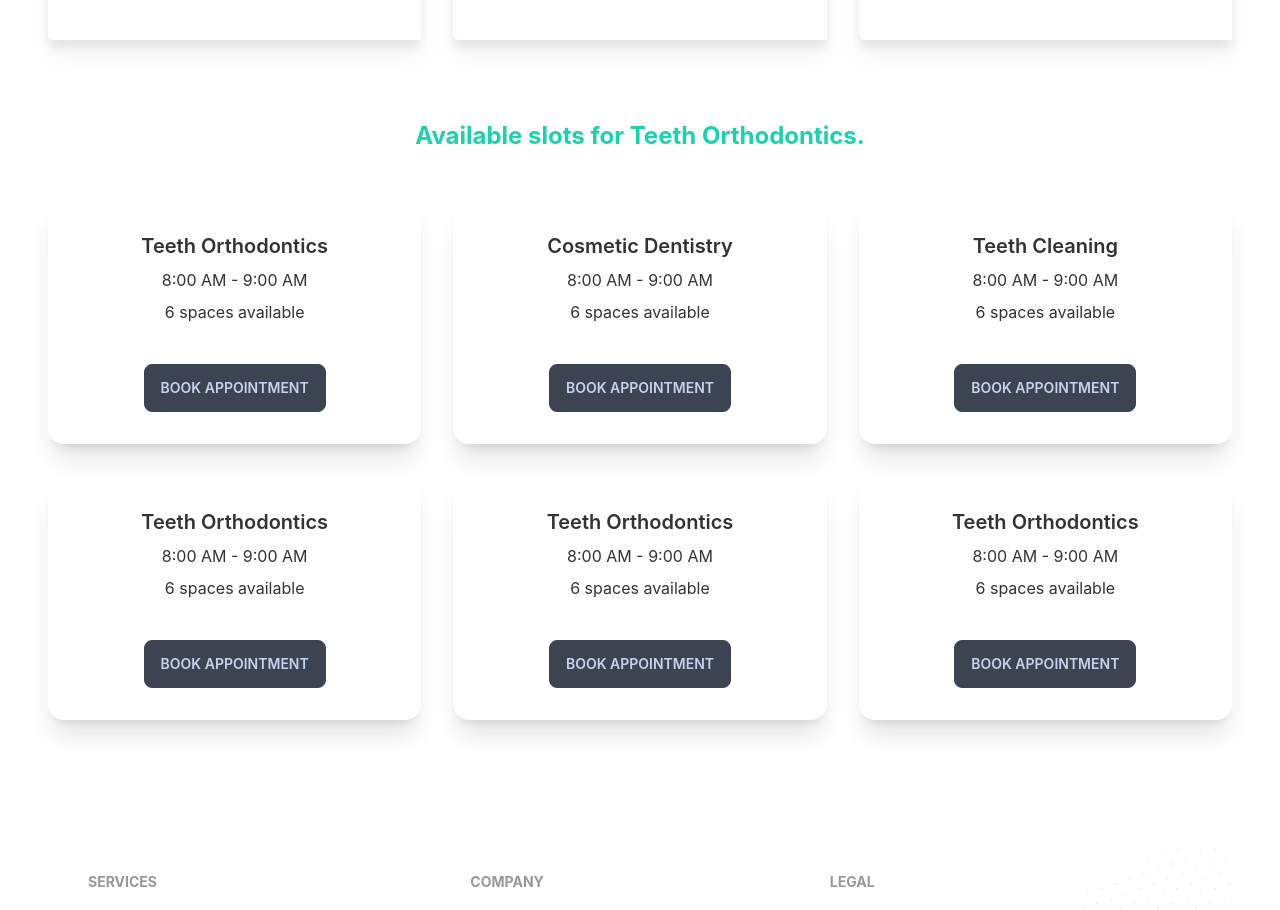
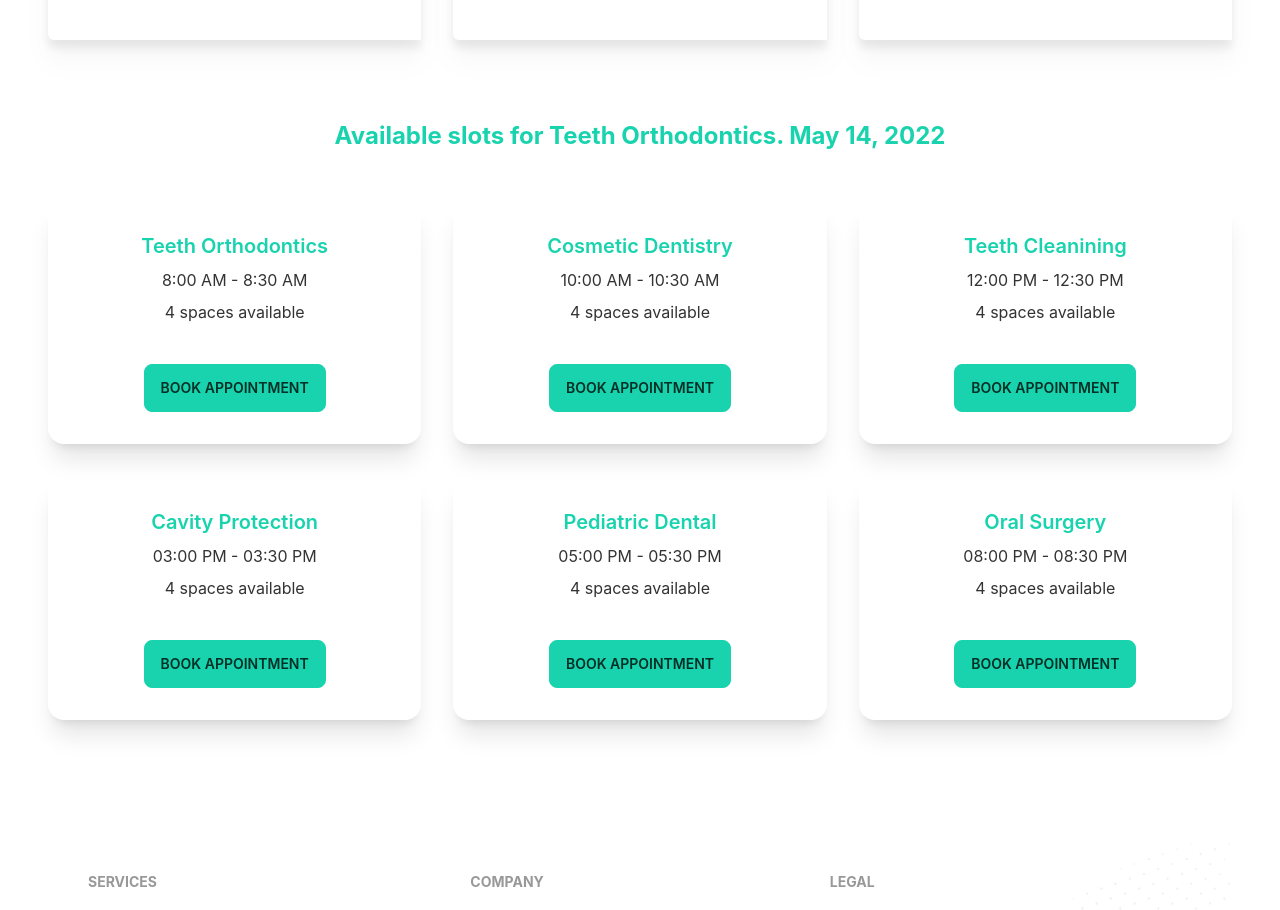
Before and after one commit to ssmdbayzid/doctor-portal, a React (Create React App) app: page /appointment in a window 1280 px wide. Shown: the part 1184-2094 px from the top of the page. Built offline with nearby package versions, Linux system fonts and the light colour scheme.

Commit message:
UI Complete

```diff
--- a/public/services.json
+++ b/public/services.json
@@ -3,72 +3,60 @@
     "_id": 1,
     "serviceName": "Teeth Orthodontics",
     "slot": [
-        "8:00 AM - 9:00 AM",
-        "9:00 AM - 10:00 AM",
-        "11:00 AM - 12:00 AM",
-        "12:00 PM - 1:00 PM",
-        "2:00 PM - 3:00 PM",
-        "4:00 PM - 5:00 PM"
+        "8:00 AM - 8:30 AM",
+        "8:30 AM - 9:00 AM",
+        "9:00 AM - 9:30 AM",
+        "9:30 AM - 10:00 AM"
     ]
 },
 {
     "_id": 2,
     "serviceName": "Cosmetic Dentistry",
     "slot": [
-        "8:00 AM - 9:00 AM",
-        "9:00 AM - 10:00 AM",
-        "11:00 AM - 12:00 AM",
-        "12:00 PM - 1:00 PM",
-        "2:00 PM - 3:00 PM",
-        "4:00 PM - 5:00 PM"
+        "10:00 AM - 10:30 AM",
+        "10:30 AM - 11:00 AM",
+        "11:00 AM - 11:30 AM",
+        "11:30 AM - 12:00 PM"
     ]
 },
 {
     "_id": 3,
-    "serviceName": "Teeth Cleaning",
+    "serviceName": "Teeth Cleanining",
     "slot": [
-        "8:00 AM - 9:00 AM",
-        "9:00 AM - 10:00 AM",
-        "11:00 AM - 12:00 AM",
-        "12:00 PM - 1:00 PM",
-        "2:00 PM - 3:00 PM",
-        "4:00 PM - 5:00 PM"
+        "12:00 PM - 12:30 PM",
+        "12:30 PM - 01:00 PM",
+        "02:00 PM - 02:30 PM",
+        "02:30 PM - 03:00 PM"
     ]
 },
 {
     "_id": 4,
-    "serviceName": "Teeth Orthodontics",
+    "serviceName": "Cavity Protection",
     "slot": [
-        "8:00 AM - 9:00 AM",
-        "9:00 AM - 10:00 AM",
-        "11:00 AM - 12:00 AM",
-        "12:00 PM - 1:00 PM",
-        "2:00 PM - 3:00 PM",
-        "4:00 PM - 5:00 PM"
+        "03:00 PM - 03:30 PM",
+        "03:30 PM - 04:00 PM",
+        "04:00 PM - 04:30 PM",
+        "04:30 PM - 05:00 PM"
     ]
 },
 {
     "_id": 5,
-    "serviceName": "Teeth Orthodontics",
+    "serviceName": "Pediatric Dental",
     "slot": [
-        "8:00 AM - 9:00 AM",
-        "9:00 AM - 10:00 AM",
-        "11:00 AM - 12:00 AM",
-        "12:00 PM - 1:00 PM",
-        "2:00 PM - 3:00 PM",
-        "4:00 PM - 5:00 PM"
+        "05:00 PM - 05:30 PM",
+        "05:30 PM - 06:00 PM",
+        "06:00 PM - 06:30 PM",
+        "07:30 PM - 08:00 PM"
     ]
 },
 {
     "_id": 6,
-    "serviceName": "Teeth Orthodontics",
+    "serviceName": "Oral Surgery",
     "slot": [
-        "8:00 AM - 9:00 AM",
-        "9:00 AM - 10:00 AM",
-        "11:00 AM - 12:00 AM",
-        "12:00 PM - 1:00 PM",
-        "2:00 PM - 3:00 PM",
-        "4:00 PM - 5:00 PM"
+        "08:00 PM - 08:30 PM",
+        "08:30 PM - 09:00 PM",
+        "09:00 PM - 09:30 PM",
+        "10:30 PM - 11:00 PM"
     ]
 }
 ]
--- a/src/component/Appointment/Appointment.js
+++ b/src/component/Appointment/Appointment.js
@@ -19,7 +19,7 @@ const Appointment = () => {
 
             { date && <App_Banner date={date} setDate={setDate}></App_Banner>}
             { date && <ServiceContainer date={date}></ServiceContainer>}
-            <Slot></Slot>
+            {date && <Slot date={date}></Slot>}
             <Footer></Footer>
         </div>
     );
--- a/src/component/Appointment/Slot.js
+++ b/src/component/Appointment/Slot.js
@@ -1,8 +1,9 @@
 import React, { useEffect, useState } from 'react';
 import SlotService from './SlotService';
 import TreatmentModal from './TreatmentModal';
+import { format } from 'date-fns';
 
-const Slot = () => {
+const Slot = ({date}) => {
 
     const [services, setServices] = useState([])
     const [treatment, setTreatment] = useState(null)
@@ -17,9 +18,10 @@ const Slot = () => {
         console.log(treatment)
     }
 
+
     return (
         <div className='mt-20 mb-28'>
-            <p className='text-secondary font-bold my-12 text-2xl text-center'>Available slots for Teeth Orthodontics.</p>
+            <p className='text-secondary font-bold my-12 text-2xl text-center'>Available slots for Teeth Orthodontics. {format(date, 'PP')} </p>
 
             <div className='grid grid-cols-1 gap-8 lg:grid-cols-3'>
                 {
@@ -34,6 +36,8 @@ const Slot = () => {
                     treatment && <TreatmentModal
                     key={treatment._id}
                     treatment={treatment}
+                    date={date}
+                    setTreatment={setTreatment}
                     ></TreatmentModal>
                 }
             </div>
--- a/src/component/Appointment/SlotService.js
+++ b/src/component/Appointment/SlotService.js
@@ -9,14 +9,14 @@ const SlotService = ({service, setTreatment}) => {
     return (
         <div className="card text-center lg-max-w-lg shadow-xl">
             <div className="card-body">
-                <h2 className=" mx-auto card-title">{serviceName}</h2>
+                <h2 className=" mx-auto text-secondary card-title">{serviceName}</h2>
                 <p>
                     {slot.length > 0 ? <span>{slot[0]}</span> : <span className='text-red-600'>No Slot Available</span>}
                 </p>
                 <p>{slot.length} {slot.length > 1? 'spaces' : 'space'} available</p>
                 <div className="card-actions mx-auto mt-8 justify-end">
                     <label
-                    for="treatment-modal" class="btn modal-button"
+                    htmlFor="treatment-modal" className="btn btn-secondary hover:text-white modal-button"
                     disabled={slot.length === 0}
                     onClick={()=>setTreatment(service)}
                     >Book Appointment</label>
--- a/src/component/Appointment/TreatmentModal.js
+++ b/src/component/Appointment/TreatmentModal.js
@@ -1,29 +1,44 @@
 import React from 'react';
+import { format } from 'date-fns';
 
-const TreatmentModal = ({ treatment }) => {
+const TreatmentModal = ({ treatment, date, setTreatment }) => {
     const { serviceName, slot } = treatment
+
+    const handleModal = event =>{
+        event.preventDefault()
+        const newSlot = event.target.newSlot.value;
+        const name = event.target.name.value;
+        const number = event.target.number.value;
+        const email = event.target.email.value;
+
+        console.log( name, number, email, newSlot)
+        setTreatment(null)
+    }
     return (
         <div>
             <input type="checkbox" id="treatment-modal" className="modal-toggle" />
             <div className="modal modal-bottom text-center sm:modal-middle">
                 <div className="modal-box">
-                    <label for="treatment-modal" class="btn btn-sm btn-circle absolute right-2 top-2">✕</label>
+                    <label htmlFor="treatment-modal" className="btn btn-sm btn-circle absolute right-2 top-2">✕</label>
                     <h3 className="font-bold absolute left-2 top-2 text-lg">Booking For: {serviceName}</h3>
-                    <form>
-                        <input type="text" placeholder="Type here" class="input text-sm m-3 input-bordered w-full max-w-xs" />
-                        <input type="text" placeholder="Type here" class="input text-sm m-3 input-bordered w-full max-w-xs" />
-                        <input type="text" placeholder="Type here" class="input text-sm m-3 input-bordered w-full max-w-xs" />
-                        <input className='block mx-auto bg-accent rounded-lg text-white text-xl py-3 w-[320px]' type="submit" value="Submit"/>
+                    <form onSubmit={handleModal} className='grid grid-cols-1 gap-2 mt-12 justify-items-center'>
+                        <input type="text" disabled value={format(date, 'PP')} className="input text-sm input-bordered w-full max-w-xs" />
+
+                        <select name='newSlot' className="select select-bordered w-full max-w-xs">
+                            {
+                                slot.map(newSlot=><option
+                                name='newSlot'
+                                value={newSlot}>{newSlot}</option>)
+                            }
+                        </select>
+                        <input type="text" name='name' placeholder="Full Name" className="input text-sm input-bordered w-full max-w-xs"required />
+                        <input type="number" name='number' placeholder="Phone Number" className="input text-sm input-bordered w-full max-w-xs" required />
+                        <input type="email" name='email' placeholder="email" className="input text-sm input-bordered w-full max-w-xs" required />
+                        <input className='block mx-auto btn btn-secondary rounded-lg text-white text-lg py-3 w-[320px]' type="submit" value="Submit" />
                     </form>
                     <div className='my-12'>
 
                     </div>
-
-
-                    {/* <p className="py-4">Schedule Period: {slot[0]}</p>
-                    <div className="modal-action">
-                        <label for="treatment-modal" className="btn">Book</label>
-                    </div> */}
                 </div>
             </div>
         </div>
```
